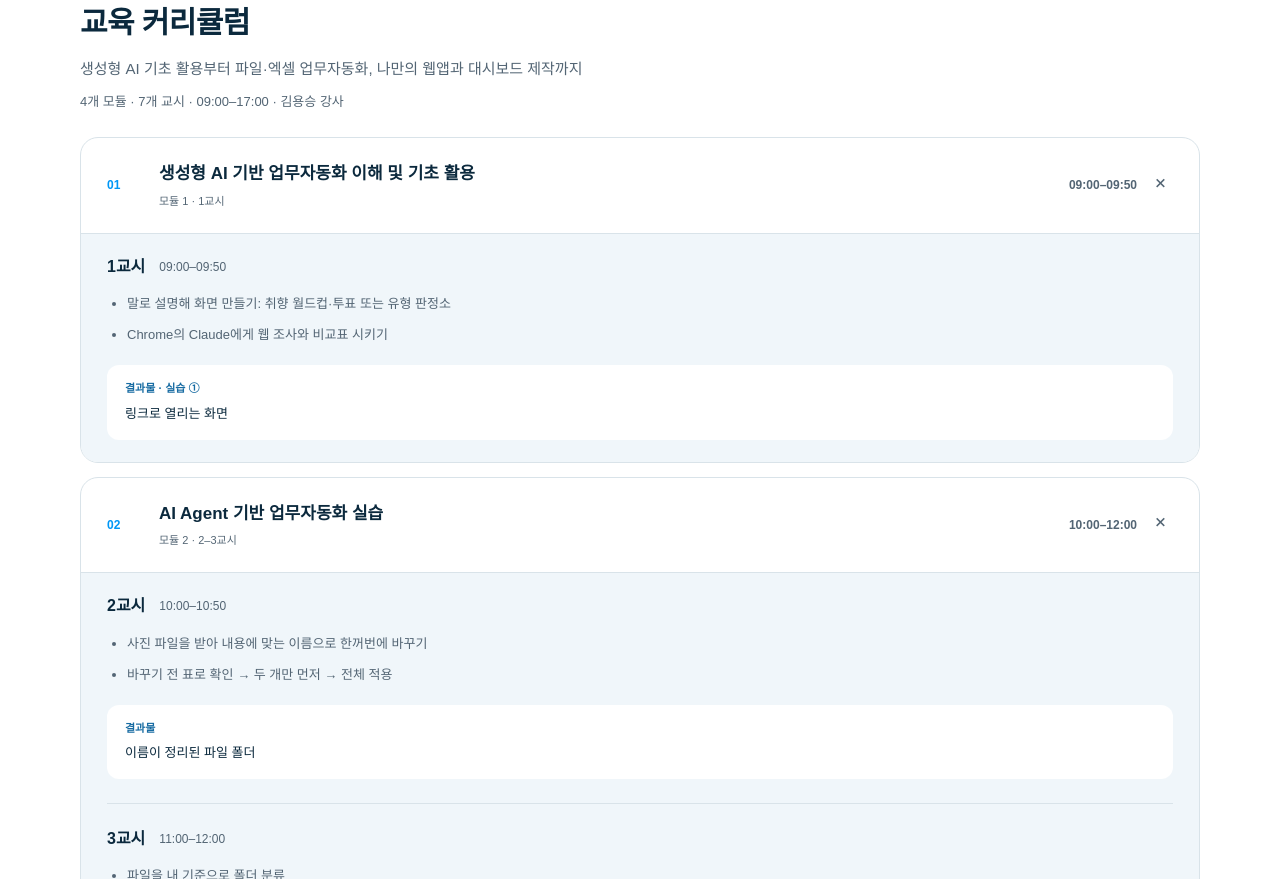
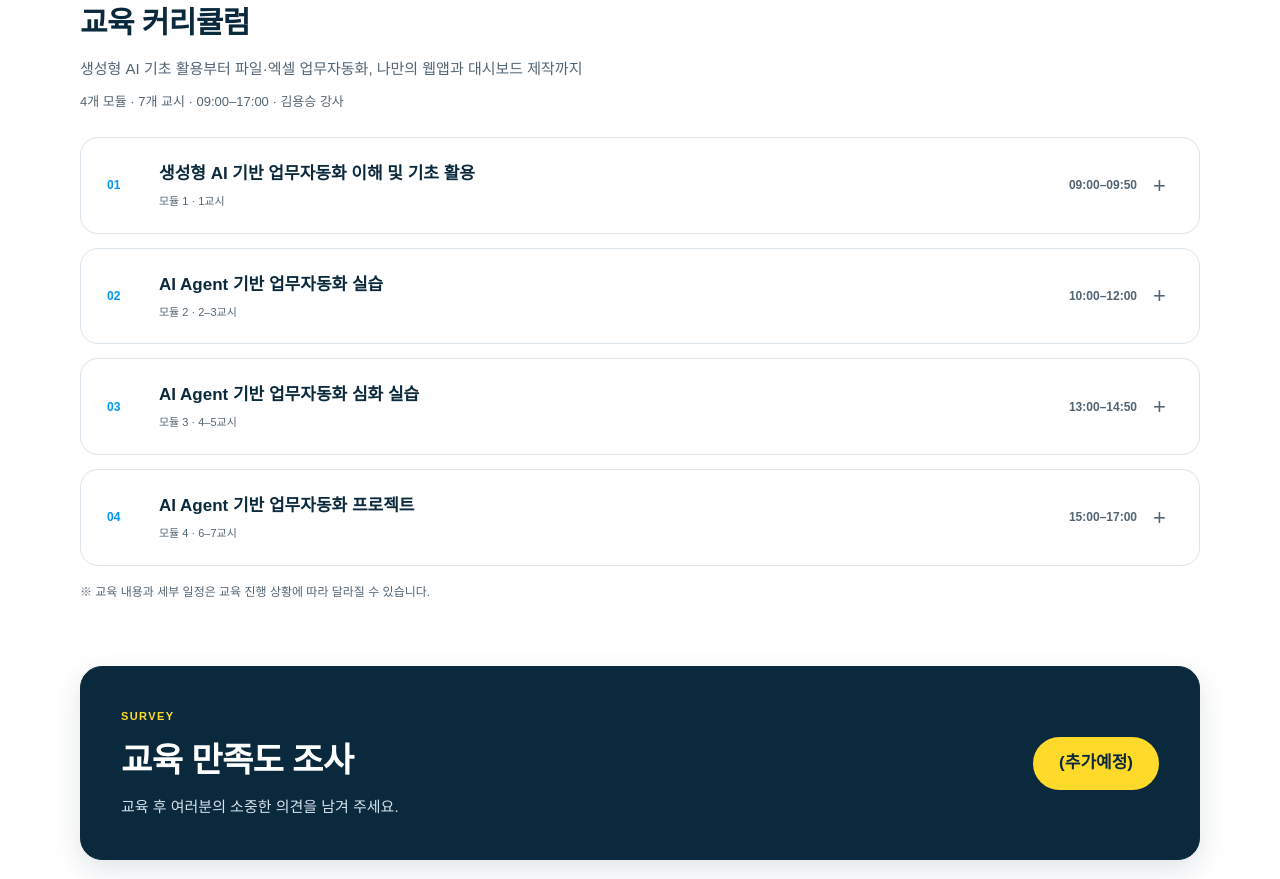
Before and after one commit to slxeducation/coasia-1125, a plain HTML site: page index.html in a window 1280 px wide. Shown: the part 2644-3523 px from the top of the page. Drawn offline with Linux system fonts and the light colour scheme; a web font is replaced by a local one.

Commit message:
Clarify login guide toggle and collapse curriculum modules by default

```diff
--- a/custom.css
+++ b/custom.css
@@ -44,3 +44,4 @@
 
 /* Module sessions and practice outcomes. */
 .curriculum-session+ .curriculum-session{margin-top:24px;padding-top:24px;border-top:1px solid var(--line)}.curriculum-session h3{display:flex;align-items:center;gap:14px;margin:0 0 14px;font-size:16px;color:var(--ink)}.curriculum-session h3 span{font-size:12px;font-weight:400;color:var(--muted)}.curriculum-session .session-output{margin:18px 0 0;padding:14px 18px;border-radius:12px;background:#fff;color:var(--ink);font-size:13px;line-height:1.8}.session-output strong{display:block;margin-bottom:3px;font-size:11px;color:#176ba2}.course-part .curriculum-session li:first-child{font-weight:400;color:var(--muted)}@media(max-width:767px){.curriculum-session h3{font-size:15px;gap:12px}.curriculum-session .session-output{padding:12px 14px}.curriculum-session+ .curriculum-session{margin-top:20px;padding-top:20px}}
+.login-toggle-hint{display:inline-block;font-size:13px;font-weight:500;color:var(--muted);letter-spacing:0}@media(max-width:767px){.login-toggle-hint{font-size:12px}}
--- a/index.html
+++ b/index.html
@@ -1,10 +1,10 @@
 <!doctype html>
-<html lang="ko"><head><meta charset="utf-8"><meta name="viewport" content="width=device-width,initial-scale=1"><title>CoAsia 3사 공동교육 | AI Agent를 활용한 업무자동화</title><meta name="description" content="2026년 11월 25일 CoAsia 3사 공동교육 수강생 운영 안내"><link rel="stylesheet" href="style.css"><link rel="stylesheet" href="custom.css?v=20261125-curriculum-modules"></head><body>
+<html lang="ko"><head><meta charset="utf-8"><meta name="viewport" content="width=device-width,initial-scale=1"><title>CoAsia 3사 공동교육 | AI Agent를 활용한 업무자동화</title><meta name="description" content="2026년 11월 25일 CoAsia 3사 공동교육 수강생 운영 안내"><link rel="stylesheet" href="style.css"><link rel="stylesheet" href="custom.css?v=20261125-collapsed-guides"></head><body>
 <a class="skip" href="#main">본문 바로가기</a><header class="brandbar"><div class="companies" aria-label="코아시아세미 × 코아시아넥셀 × 코아시아씨엠코리아"><div class="company"><img src="coasia-semi.png" alt="코아시아세미"></div><span class="company-cross" aria-hidden="true">×</span><div class="company"><img src="coasia-nexell.png" alt="코아시아넥셀"></div><span class="company-cross" aria-hidden="true">×</span><div class="company cmkr"><img src="coasia-cmkr.png" alt="코아시아씨엠코리아"></div></div><img class="saltlux" src="saltlux-logo.svg" alt="솔트룩스"></header>
 <main id="main" class="page"><section class="hero"><span class="eyebrow">CoAsia × Saltlux · 환급과정</span><h1>AI Agent를 활용한<br>업무자동화</h1><p class="hero-description">코아시아세미 · 코아시아넥셀 · 코아시아씨엠코리아 공동교육</p><div class="pills"><span>2026. 11. 25.(수)</span><span>09:00–17:00 · 총 7시간</span><span>코아시아세미 본사 교육장</span></div></section>
 <nav aria-label="교육 안내 목차"><a href="#resources">교육자료·계정</a><a href="#overview">교육개요</a><a href="#prepare">교육 전 준비사항</a><a href="#attendance">출석 안내</a><a href="#curriculum">교육 커리큘럼</a><a href="#contact">문의</a></nav>
 <section id="resources"><div class="heading"><p class="kicker">CLASS RESOURCES</p><h2>교육자료 · 실습 계정</h2><p>강의자료를 확인하고, 본인에게 배정된 Claude 실습 계정으로 로그인해 주세요.</p></div><div class="grid"><article class="card soft resource-card"><span class="resource-label">교육자료</span><h3>강사님 교육자료</h3><p>PDF 강의자료를 내려받거나 Notion에서 강의자료를 확인해 주세요.</p><div class="account-actions materials-actions"><a class="button materials-pdf" href="downloads/coasia-day2.pdf" download="코아시아_2일차.pdf">강의자료 PDF 다운로드 ↓</a><a class="button mailbox-button" href="https://url.kr/r4y2t9" target="_blank" rel="noopener noreferrer">강의자료 Notion ↗</a></div></article><article class="card account-card resource-card"><span class="resource-label">실습 계정</span><h3>내 Claude 계정 확인</h3><p>배정된 교육용 유료 계정을 확인해 주세요.</p><div class="account-actions"><a class="button account-button" href="https://docs.google.com/spreadsheets/d/1peJ-31UPSiwl4oRMFrr8CbFUs4DHjZnOqoDabbRasB4/edit?usp=sharing" target="_blank" rel="noopener noreferrer">내 계정 확인 ↗</a><a class="button mailbox-button" href="https://slxedu-claude.vercel.app/" target="_blank" rel="noopener noreferrer" aria-label="Claude 로그인 인증번호 확인 메일함 바로가기">메일함 바로가기 ↗</a></div></article></div><details id="claude-login" class="login-guide">
-<summary><span><span class="login-guide-label">LOGIN GUIDE</span><strong>Claude 실습 계정 로그인 방법</strong></span><b aria-hidden="true">+</b></summary>
+<summary><span><span class="login-guide-label">LOGIN GUIDE</span><strong>Claude 실습 계정 로그인 방법 <span class="login-toggle-hint">(클릭하면 펼쳐집니다)</span></strong></span><b aria-hidden="true">+</b></summary>
 <div class="login-guide-body">
 <div class="login-tip"><strong>먼저 확인해 주세요</strong><p>배정표의 <b>메일함 비밀번호</b>는 교육용 메일함을 여는 비밀번호입니다. Claude 로그인에 사용하는 <b>6자리 인증 코드</b>와는 다릅니다.</p></div>
 <div class="login-screenshots"><div class="login-screenshot"><h3 class="login-step-title"><span class="login-step-no" aria-hidden="true">01</span>내 계정 확인</h3><p>아래 버튼을 눌러 배정표에서 본인 이름과 이메일 계정을 확인해 주세요.</p><a class="button account-button" href="https://docs.google.com/spreadsheets/d/1peJ-31UPSiwl4oRMFrr8CbFUs4DHjZnOqoDabbRasB4/edit?usp=sharing" target="_blank" rel="noopener noreferrer">내 계정 확인 ↗</a></div>
@@ -23,10 +23,10 @@
 <section id="attendance" class="attendance"><p class="kicker">03 · ATTENDANCE</p><h2>출석 및 수료 안내</h2><p>본 교육은 <strong>중소기업 인재키움 프리미엄 훈련 과정</strong>으로 진행됩니다.</p><div class="rules"><article><h3>매일 입·퇴실</h3><p>훈련생 본인 참석 확인 및<br>수기 출석부 서명</p></article><article><h3>전체 교육시간 80% 이상</h3><p>환급 절차 진행을 위한<br>필수 수강 기준</p></article><article><h3>신분증 또는 명함</h3><p>교육 당일 본인 확인 시 제시</p></article></div></section>
 
 <section id="curriculum"><div class="heading"><p class="kicker">04 · CURRICULUM</p><h2>교육 커리큘럼</h2><p>생성형 AI 기초 활용부터 파일·엑셀 업무자동화, 나만의 웹앱과 대시보드 제작까지</p><p>4개 모듈 · 7개 교시 · 09:00–17:00 · 김용승 강사</p></div>
-<details class="course-part" open><summary><span class="course-no">01</span><span class="course-title">생성형 AI 기반 업무자동화 이해 및 기초 활용<small>모듈 1 · 1교시</small></span><span class="course-time">09:00–09:50</span><b aria-hidden="true">+</b></summary><div class="part-body"><article class="curriculum-session"><h3>1교시 <span>09:00–09:50</span></h3><ul><li>말로 설명해 화면 만들기: 취향 월드컵·투표 또는 유형 판정소</li><li>Chrome의 Claude에게 웹 조사와 비교표 시키기</li></ul><p class="session-output"><strong>결과물 · 실습 ①</strong>링크로 열리는 화면</p></article></div></details>
-<details class="course-part" open><summary><span class="course-no">02</span><span class="course-title">AI Agent 기반 업무자동화 실습<small>모듈 2 · 2–3교시</small></span><span class="course-time">10:00–12:00</span><b aria-hidden="true">+</b></summary><div class="part-body"><article class="curriculum-session"><h3>2교시 <span>10:00–10:50</span></h3><ul><li>사진 파일을 받아 내용에 맞는 이름으로 한꺼번에 바꾸기</li><li>바꾸기 전 표로 확인 → 두 개만 먼저 → 전체 적용</li></ul><p class="session-output"><strong>결과물</strong>이름이 정리된 파일 폴더</p></article><article class="curriculum-session"><h3>3교시 <span>11:00–12:00</span></h3><ul><li>파일을 내 기준으로 폴더 분류</li><li>월별로 나뉜 엑셀 여러 개를 하나로 합치고 검산</li></ul><p class="session-output"><strong>결과물 · 실습 ②</strong>사전적 페이지 또는 차트가 든 한 장 리포트</p></article></div></details>
-<details class="course-part" open><summary><span class="course-no">03</span><span class="course-title">AI Agent 기반 업무자동화 심화 실습<small>모듈 3 · 4–5교시</small></span><span class="course-time">13:00–14:50</span><b aria-hidden="true">+</b></summary><div class="part-body"><article class="curriculum-session"><h3>4교시 <span>13:00–13:50</span></h3><ul><li>공개 숫자(시세·환율 등)를 가져와 엑셀과 차트로 만들기</li><li>예측 결과를 단순 기준과 견줘 믿을 만한지 따져 보기</li></ul><p class="session-output"><strong>결과물</strong>차트가 든 엑셀 파일</p></article><article class="curriculum-session"><h3>5교시 <span>14:00–14:50</span></h3><ul><li>관심 주제의 소식 모으기</li><li>내 기준으로 가려내고 고른 까닭·뺀 까닭 적게 하기</li></ul><p class="session-output"><strong>결과물 · 실습 ③</strong>내 기준 한 장 브리핑</p></article></div></details>
-<details class="course-part" open><summary><span class="course-no">04</span><span class="course-title">AI Agent 기반 업무자동화 프로젝트<small>모듈 4 · 6–7교시</small></span><span class="course-time">15:00–17:00</span><b aria-hidden="true">+</b></summary><div class="part-body"><article class="curriculum-session"><h3>6교시 <span>15:00–15:50</span></h3><ul><li>AI와의 인터뷰로 만들 것 정하기</li><li>혼자 쓰는 작은 웹앱 만들고 주소 만들기</li></ul><p class="session-output"><strong>결과물 · 실습 ④</strong>주소가 있는 내 웹앱</p></article><article class="curriculum-session"><h3>7교시 <span>16:00–17:00</span></h3><ul><li>엑셀을 올리면 숫자 카드·차트·표가 되는 업무 대시보드 써 보기</li><li>남이 써 보게 하고 보면서 고치기, 전시회와 마무리</li></ul><p class="session-output"><strong>결과물</strong>업무 대시보드 · 전시회(서로의 결과물 써 보기)</p></article></div></details>
+<details class="course-part"><summary><span class="course-no">01</span><span class="course-title">생성형 AI 기반 업무자동화 이해 및 기초 활용<small>모듈 1 · 1교시</small></span><span class="course-time">09:00–09:50</span><b aria-hidden="true">+</b></summary><div class="part-body"><article class="curriculum-session"><h3>1교시 <span>09:00–09:50</span></h3><ul><li>말로 설명해 화면 만들기: 취향 월드컵·투표 또는 유형 판정소</li><li>Chrome의 Claude에게 웹 조사와 비교표 시키기</li></ul><p class="session-output"><strong>결과물 · 실습 ①</strong>링크로 열리는 화면</p></article></div></details>
+<details class="course-part"><summary><span class="course-no">02</span><span class="course-title">AI Agent 기반 업무자동화 실습<small>모듈 2 · 2–3교시</small></span><span class="course-time">10:00–12:00</span><b aria-hidden="true">+</b></summary><div class="part-body"><article class="curriculum-session"><h3>2교시 <span>10:00–10:50</span></h3><ul><li>사진 파일을 받아 내용에 맞는 이름으로 한꺼번에 바꾸기</li><li>바꾸기 전 표로 확인 → 두 개만 먼저 → 전체 적용</li></ul><p class="session-output"><strong>결과물</strong>이름이 정리된 파일 폴더</p></article><article class="curriculum-session"><h3>3교시 <span>11:00–12:00</span></h3><ul><li>파일을 내 기준으로 폴더 분류</li><li>월별로 나뉜 엑셀 여러 개를 하나로 합치고 검산</li></ul><p class="session-output"><strong>결과물 · 실습 ②</strong>사전적 페이지 또는 차트가 든 한 장 리포트</p></article></div></details>
+<details class="course-part"><summary><span class="course-no">03</span><span class="course-title">AI Agent 기반 업무자동화 심화 실습<small>모듈 3 · 4–5교시</small></span><span class="course-time">13:00–14:50</span><b aria-hidden="true">+</b></summary><div class="part-body"><article class="curriculum-session"><h3>4교시 <span>13:00–13:50</span></h3><ul><li>공개 숫자(시세·환율 등)를 가져와 엑셀과 차트로 만들기</li><li>예측 결과를 단순 기준과 견줘 믿을 만한지 따져 보기</li></ul><p class="session-output"><strong>결과물</strong>차트가 든 엑셀 파일</p></article><article class="curriculum-session"><h3>5교시 <span>14:00–14:50</span></h3><ul><li>관심 주제의 소식 모으기</li><li>내 기준으로 가려내고 고른 까닭·뺀 까닭 적게 하기</li></ul><p class="session-output"><strong>결과물 · 실습 ③</strong>내 기준 한 장 브리핑</p></article></div></details>
+<details class="course-part"><summary><span class="course-no">04</span><span class="course-title">AI Agent 기반 업무자동화 프로젝트<small>모듈 4 · 6–7교시</small></span><span class="course-time">15:00–17:00</span><b aria-hidden="true">+</b></summary><div class="part-body"><article class="curriculum-session"><h3>6교시 <span>15:00–15:50</span></h3><ul><li>AI와의 인터뷰로 만들 것 정하기</li><li>혼자 쓰는 작은 웹앱 만들고 주소 만들기</li></ul><p class="session-output"><strong>결과물 · 실습 ④</strong>주소가 있는 내 웹앱</p></article><article class="curriculum-session"><h3>7교시 <span>16:00–17:00</span></h3><ul><li>엑셀을 올리면 숫자 카드·차트·표가 되는 업무 대시보드 써 보기</li><li>남이 써 보게 하고 보면서 고치기, 전시회와 마무리</li></ul><p class="session-output"><strong>결과물</strong>업무 대시보드 · 전시회(서로의 결과물 써 보기)</p></article></div></details>
 <p class="fine curriculum-notice">※ 교육 내용과 세부 일정은 교육 진행 상황에 따라 달라질 수 있습니다.</p></section>
 <section id="survey" class="survey-panel" aria-labelledby="survey-title"><div><p class="kicker">SURVEY</p><h2 id="survey-title">교육 만족도 조사</h2><p>교육 후 여러분의 소중한 의견을 남겨 주세요.</p></div><span class="survey-pending">(추가예정)</span></section>
 <footer id="contact"><div><p class="kicker">CONTACT</p><h2>교육 관련 문의</h2><p>윤보경 매니저님</p></div><div class="contact-links"><a class="contact-email" href="mailto:bk.yoon@coasia.com">bk.yoon@coasia.com ↗</a></div></footer><p class="copyright">CoAsia × Saltlux · 2026 교육 운영 안내</p></main></body></html>
```
